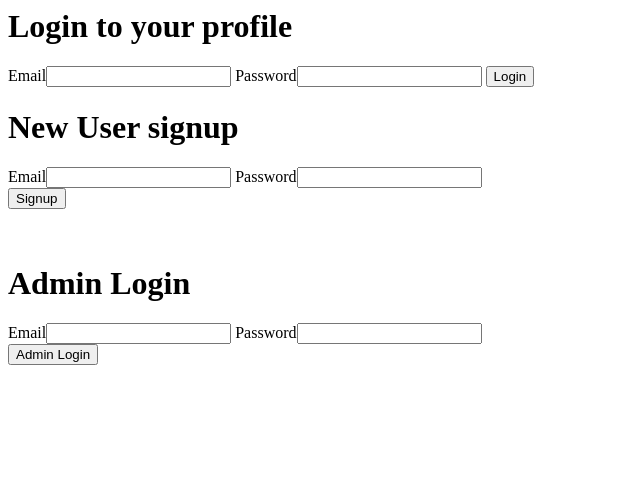
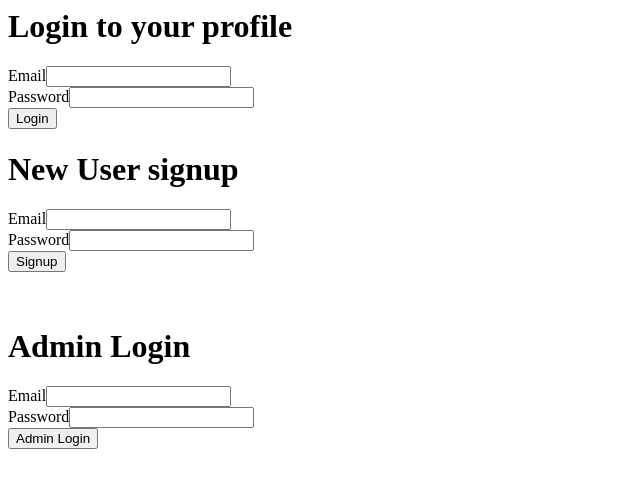
Before and after one commit to sauravbiswasiupr/login-app, a website: page index.html in a window 1280 px wide. Shown: the whole page, without its empty margins (0-640 px from the left). Drawn offline with Linux system fonts and the light colour scheme.

Commit message:
Some changes

```diff
--- a/data.txt
+++ b/data.txt
@@ -1 +1 @@
-{"saurav18413f72d371829f2878271abc8ee3f5789065a0":["1","2","3","1","4","5","4"],"sauraviitkgp2k718413f72d371829f2878271abc8ee3f5789065a0":["1","2","3","3","3","1","2"],"sauravmaximus18413f72d371829f2878271abc8ee3f5789065a0":["1","1","3","4","1","2","3"]}
+{"sauraviitkgp2k718413f72d371829f2878271abc8ee3f5789065a0":["1","2","3","1","2","1","2"],"sauravmaximus18413f72d371829f2878271abc8ee3f5789065a0":["1","2","1","2","1","2","3"]}
--- a/index.html
+++ b/index.html
@@ -1,28 +1,36 @@
 <html>
   <head>
     <title>Login page</title>
+    <style type="text/css">
+    </style>
   </head>
   <body>
     <h1>Login to your profile</h1>
+    <div>
       <form name="login" method="post" action="/login">
-      Email<input type="text" name="email" />
-      Password<input type="password" name="password" />
+        Email<input type="text" name="email" /><br>
+        Password<input type="password" name="password" /><br>
         <input type="submit" value="Login" />
       </form>
+    </div>
     <h1>New User signup</h1>
+    <div>
       <form name="signup" method="post" action="/signup">
-      Email<input type="text" name="email" />
+        Email<input type="text" name="email" /><br>
         Password<input type="password" name="password" />
         <br>
         <input type="submit" value="Signup" />
       </form>
+    </div>
     <br>
     <h1>Admin Login</h1>
+    <div>
       <form name="adminLogin" method="POST" action="seeResults">
-        Email<input type="text" name="email">
+        Email<input type="text" name="email"><br>
         Password<input type="password" name="password">
         <br>
         <input type="submit" value="Admin Login">
       </form>
+    </div>
   </body>
 </html>
--- a/mailer.js
+++ b/mailer.js
@@ -5,8 +5,8 @@ var mailer = {
     this.transport = nodemailer.createTransport("SMTP", {
       service: "Gmail",
       auth   : {
-        user: "sauravmaximus@gmail.com",
-        pass: "kerberos"
+        user: USERNAME,
+        pass: PASS
       }
     });
   },
```
Also changed, not shown: package.json (+8 -6 lines), plot.jpg, 1 other file. Lines whose indentation alone changed are shown as unchanged.
